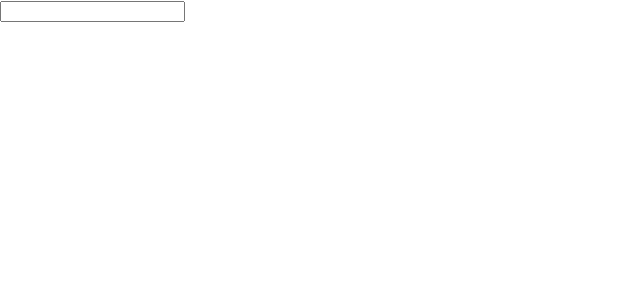
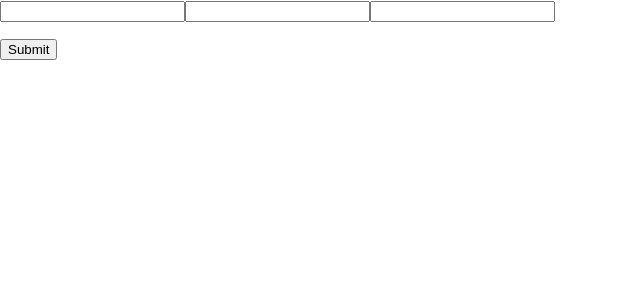
Before and after one commit to mmaustin/react-practice, a React (Create React App) app in the folder client/: page / in a window 1280 px wide. Shown: the top 300 px of the page, without its empty margins (0-640 px from the left). Built offline with nearby package versions, Linux system fonts and the light colour scheme.

Commit message:
completed the form

```diff
--- a/client/src/components/LocalForm.js
+++ b/client/src/components/LocalForm.js
@@ -9,23 +9,38 @@ const LocalForm = () => {
 
     const [values, setValues] = useState(userObject)
 
-    const onSetValues = (e) => setValues({[e.target.name]: [e.target.value]})
+    const onSetValues = (e) => setValues({...values, [e.target.name]: e.target.value})
 
     const onHandleSubmit = (e) =>{
         e.preventDefault();
-        console.log(userObject);
+        console.log(`${values.name} : ${values.email} : ${values.password}`);
     }
-    console.log(values);
+
 
   return (
     <div>
         <form onSubmit={onHandleSubmit}>
             <input
             type="text"
-            name={userObject.name}
-            value={userObject.name}
+            name="name"
+            value={values.name}
             onChange={onSetValues}
             />
+            <input
+            type="email"
+            name="email"
+            value={values.email}
+            onChange={onSetValues}
+            />
+            <input
+            type="password"
+            name="password"
+            value={values.password}
+            onChange={onSetValues}
+            />
+        <p>
+            <button type="submit">Submit</button>
+        </p>
         </form>
     </div>
   )
```
